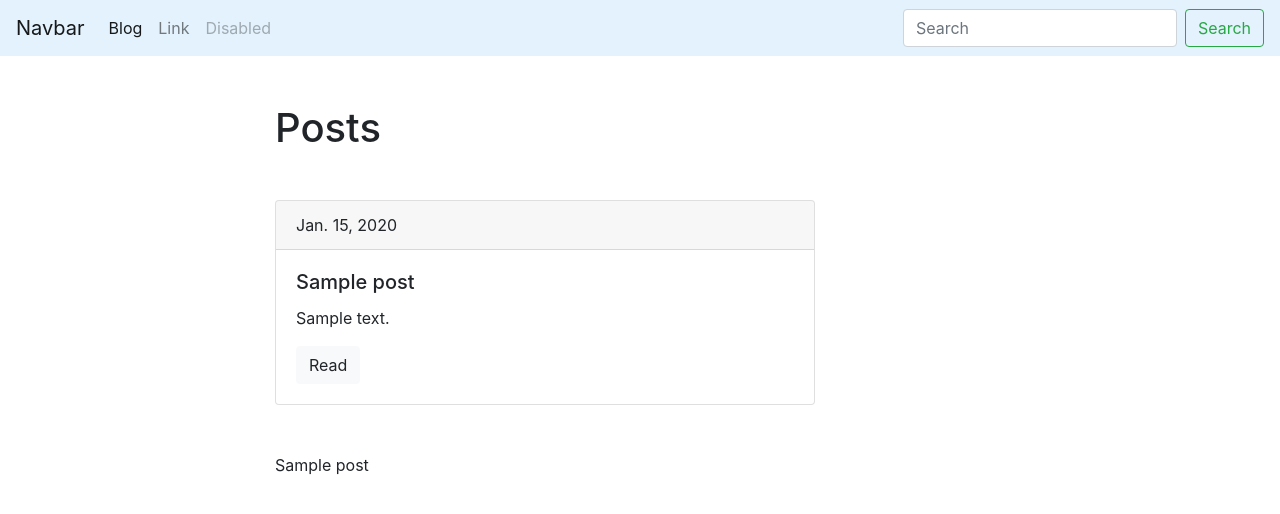
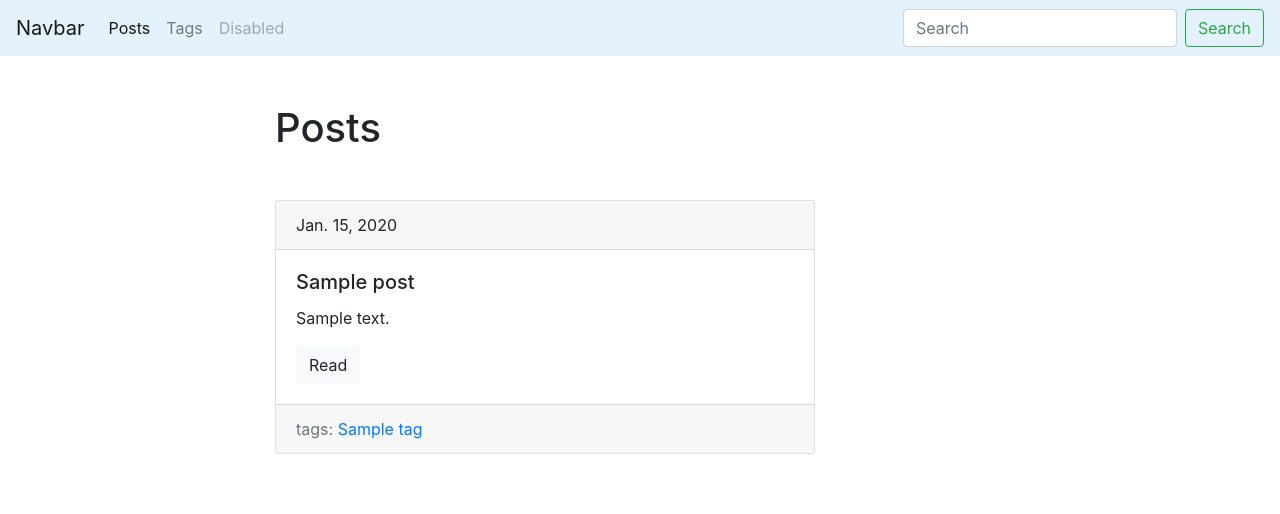
Before and after one commit to tier61wro/python_staff, a Django app: page /blog/ in a window 1280 px wide. Shown: the top 514 px of the page. Run offline with Django 3.2, Linux system fonts and the light colour scheme; tables that the repository leaves empty hold one stand-in row (values such as "Sample post"); some libraries are stand-ins or nearby versions.

Commit message:
lesson5 models manytomany added

```diff
--- a/13_django_molchanov/app/blogengine/blog/models.py
+++ b/13_django_molchanov/app/blogengine/blog/models.py
@@ -6,6 +6,9 @@ class Post(models.Model):
     title = models.CharField(max_length=150, db_index=True)
     slug = models.SlugField(max_length=150, unique=True)
     body = models.TextField(blank=True, db_index=True)
+    tags = models.ManyToManyField('Tag', blank=True, related_name='posts')  # экземпляр класса ManyToManyField
+    #related_name  - обозначает свойство которое появится у экзэмпляров класса Tag
+    # posts - главный класс, tag - обслуживаюший
     date_pub = models.DateField(auto_now_add=True)
 
     def get_absolute_url(self): #имя лучше именно такое, возврашает ссылку на конкретный экземпляр класса Post
@@ -18,3 +21,13 @@ class Post(models.Model):
         #>> > p
         #< Post: New
         #post >
+
+class Tag(models.Model):
+    title = models.CharField(max_length=50)
+    slug = models.SlugField(max_length=50)
+
+    def __str__(self):
+        return '{}'.format(self.title)
+
+    def get_absolute_url(self):
+        return reverse('tag_detail_url', kwargs={'slug':self.slug})
--- /dev/null
+++ b/13_django_molchanov/app/blogengine/blog/templates/blog/includes/post_card_template.html
@@ -0,0 +1,21 @@
+<div class="card mb-5">
+    <div class="card-header">
+        {{ post.date_pub }}
+    </div>
+    <div class="card-body">
+        <h5 class="card-title">{{ post.title }}</h5>
+        <p class="card-text"> {{ post.body|truncatewords:15 }} </p>
+        <!--#фильтр для шаблона-->
+        <!--<a href="#" class="btn btn-light">Read</a>-->
+        <!--<a href="{% url 'post_detail_url' slug=post.slug %}" class="btn btn-light">Read</a>-->
+        <a href="{{ post.get_absolute_url }}" class="btn btn-light">Read</a>
+
+    </div>
+    <div class="card-footer text-muted">
+        tags:
+        {% for tag in post.tags.all %}
+            <a href="{{ tag.get_absolute_url }}"> {{tag.title}} </a>
+        {% endfor %}
+
+    </div>
+</div>
--- a/13_django_molchanov/app/blogengine/blog/templates/blog/index.html
+++ b/13_django_molchanov/app/blogengine/blog/templates/blog/index.html
@@ -8,20 +8,6 @@ posts list
 {% block content %}
 <h1 class="mb-5">Posts</h1>
 {% for post in posts %}
-<div class="card mb-5">
-    <div class="card-header">
-        {{ post.date_pub }}
-    </div>
-    <div class="card-body">
-        <h5 class="card-title">{{ post.title }}</h5>
-        <p class="card-text"> {{ post.body|truncatewords:15 }} </p>
-        <!--#фильтр для шаблона-->
-        <!--<a href="#" class="btn btn-light">Read</a>-->
-        <!--<a href="{% url 'post_detail_url' slug=post.slug %}" class="btn btn-light">Read</a>-->
-        <a href="{{ post.get_absolute_url }}" class="btn btn-light">Read</a>
-
-    </div>
-</div>
-<p>{{post.title}}</p>
+{% include 'blog/includes/post_card_template.html' %}
 {% endfor %}
 {% endblock %}
--- a/13_django_molchanov/app/blogengine/blog/urls.py
+++ b/13_django_molchanov/app/blogengine/blog/urls.py
@@ -5,5 +5,7 @@ from .views import *
 urlpatterns = [
     #path('', posts_list)
     path('', posts_list, name='posts_list_url'),
-    path('post/<slug:slug>/', post_detail, name='post_detail_url') # в угловых  скобках именованная группа, слэш в конце обязателен
+    path('post/<str:slug>/', post_detail, name='post_detail_url'), # в угловых  скобках именованная группа, слэш в конце обязателен
+    path('tags/', tags_list, name='tags_list_url'),
+    path('tag/<str:slug>', tag_detail, name='tag_detail_url'),
 ]
--- a/13_django_molchanov/app/blogengine/blog/views.py
+++ b/13_django_molchanov/app/blogengine/blog/views.py
@@ -1,6 +1,7 @@
 from django.shortcuts import render
 from django.http import HttpResponse
 from .models import Post
+from .models import Tag
 
 # Create your views here.
 
@@ -11,3 +12,11 @@ def posts_list(request):
 def post_detail(request, slug): # slag прийдет из именованной группы символов 'post/<slug:slug>/'
     post = Post.objects.get(slug__iexact=slug)
     return render(request, 'blog/post_detail.html', context={'post':post})
+
+def tags_list(request):
+    tags = Tag.objects.all()
+    return render(request, 'blog/tags_list.html', context={'tags': tags})
+
+def tag_detail(request, slug): # slag прийдет из именованной группы символов 'post/<slug:slug>/'
+    tag = Tag.objects.get(slug__iexact=slug) # slug тут уже локальная переменная
+    return render(request, 'blog/tag_detail.html', context={'tag':tag})
--- a/13_django_molchanov/app/blogengine/blogengine/urls.py
+++ b/13_django_molchanov/app/blogengine/blogengine/urls.py
@@ -21,5 +21,5 @@ from django.urls import  include
 
 urlpatterns = [
     path('admin/', admin.site.urls),
-    path('blog/', include("blog.urls"))
+    path('blog/', include("blog.urls")),
 ]
--- a/13_django_molchanov/app/blogengine/templates/base.html
+++ b/13_django_molchanov/app/blogengine/templates/base.html
@@ -23,10 +23,10 @@
                 <ul class="navbar-nav mr-auto">
                     <li class="nav-item active">
                         <!--<a class="nav-link" href="/blog">Blog </a>-->
-                        <a class="nav-link" href="{% url 'posts_list_url' %}">Blog </a>
+                        <a class="nav-link" href="{% url 'posts_list_url' %}">Posts </a>
                     </li>
                     <li class="nav-item">
-                        <a class="nav-link" href="#">Link</a>
+                        <a class="nav-link" href="{% url 'tags_list_url' %}">Tags</a>
                     </li>
                     <!--<li class="nav-item dropdown">-->
                     <!--<a class="nav-link dropdown-toggle" href="#" id="navbarDropdown" role="button" data-toggle="dropdown" aria-haspopup="true" aria-expanded="false">-->
```
Also changed, not shown: 13_django_molchanov/app/blogengine/blog/templates/blog/tag_detail.html (added, +13 -0 lines), 13_django_molchanov/app/blogengine/blog/templates/blog/tags_list.html (added, +14 -0 lines), 13_django_molchanov/django_tips.py (+82 -1 lines), 13_django_molchanov/app/blogengine/blog/migrations/0001_initial.py (added), 13_django_molchanov/app/blogengine/blog/migrations/0002_auto_20190630_1226.py (added).
